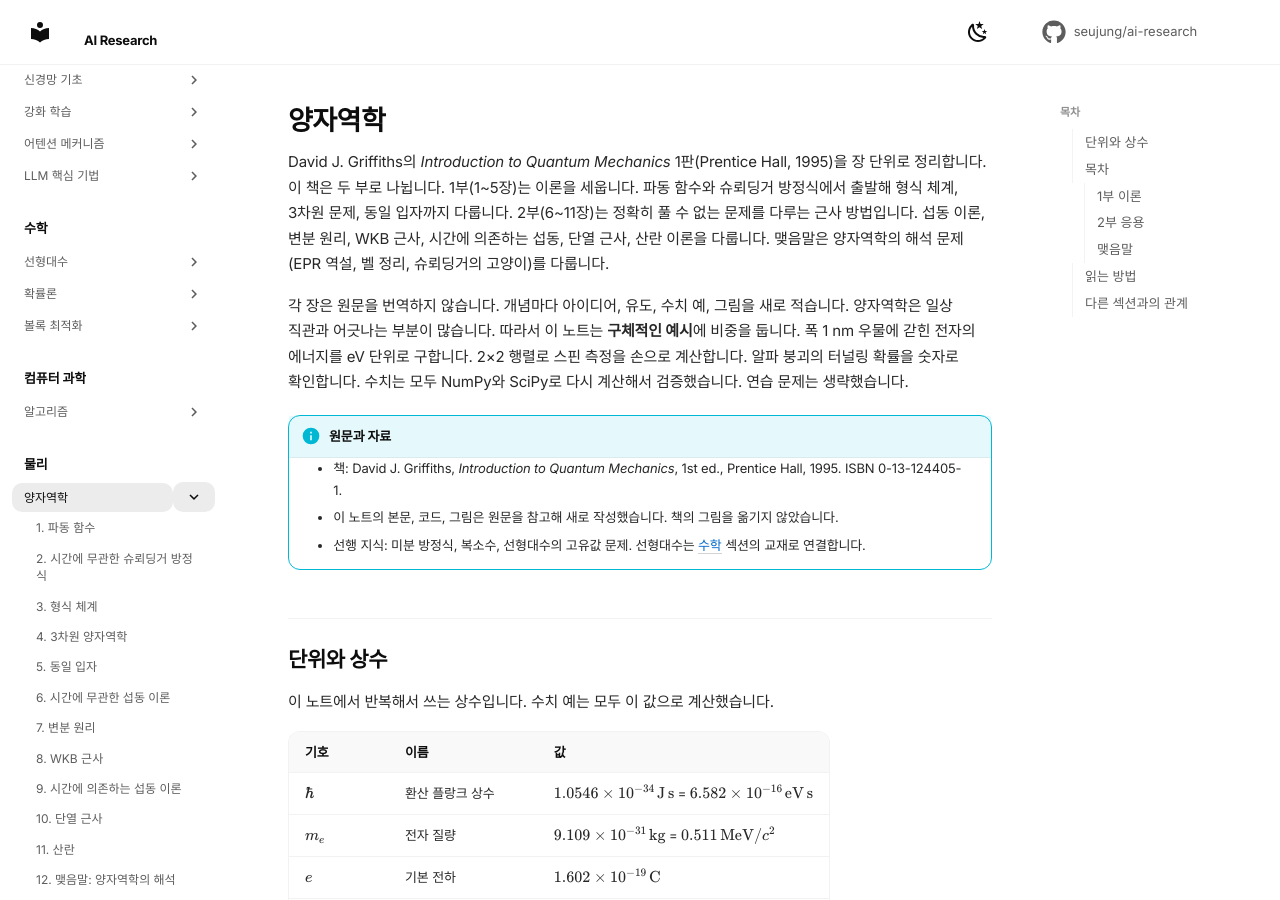
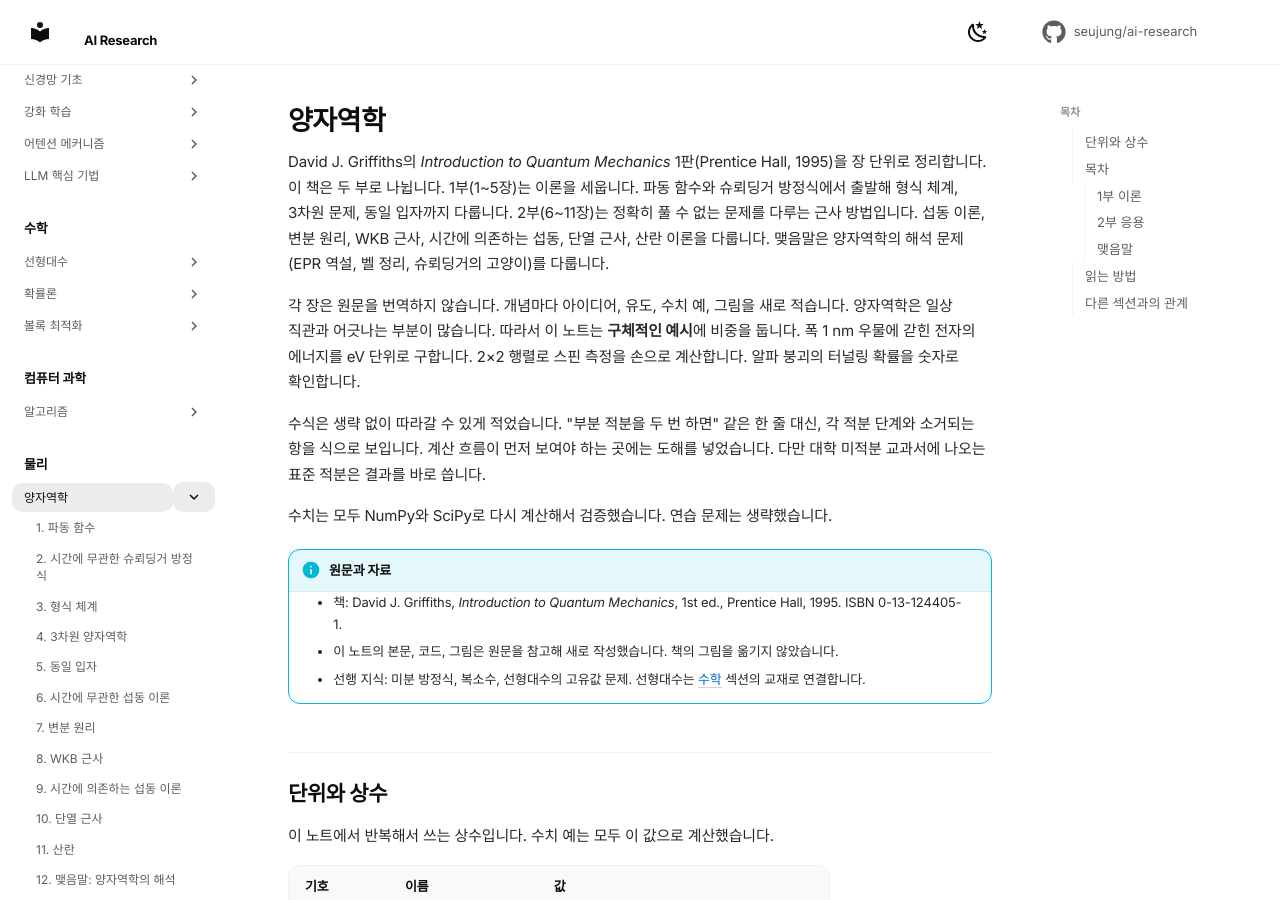
Before and after one commit to seujung/ai-research, an MkDocs documentation site: the page built from docs/physics/quantum-mechanics/index.md, in a window 1280 px wide and 900 px high. Built offline with MkDocs 1.6.1 and Material for MkDocs 9.7.7, drawn with Linux system fonts in a browser that asks for light colours; comment, search, counter and statistics services are not loaded.

Commit message:
Note the expanded derivations in the quantum mechanics overview
Co-Authored-By: Claude Code <noreply@anthropic.com>

```diff
--- a/docs/physics/quantum-mechanics/index.md
+++ b/docs/physics/quantum-mechanics/index.md
@@ -15,6 +15,10 @@ David J. Griffiths의 *Introduction to Quantum Mechanics* 1판(Prentice Hall, 19
 각 장은 원문을 번역하지 않습니다. 개념마다 아이디어, 유도, 수치 예, 그림을 새로 적습니다.
 양자역학은 일상 직관과 어긋나는 부분이 많습니다. 따라서 이 노트는 **구체적인 예시**에 비중을 둡니다.
 폭 1 nm 우물에 갇힌 전자의 에너지를 eV 단위로 구합니다. 2×2 행렬로 스핀 측정을 손으로 계산합니다. 알파 붕괴의 터널링 확률을 숫자로 확인합니다.
+
+수식은 생략 없이 따라갈 수 있게 적었습니다. "부분 적분을 두 번 하면" 같은 한 줄 대신, 각 적분 단계와 소거되는 항을 식으로 보입니다.
+계산 흐름이 먼저 보여야 하는 곳에는 도해를 넣었습니다. 다만 대학 미적분 교과서에 나오는 표준 적분은 결과를 바로 씁니다.
+
 수치는 모두 NumPy와 SciPy로 다시 계산해서 검증했습니다. 연습 문제는 생략했습니다.
 
 !!! info "원문과 자료"
```
